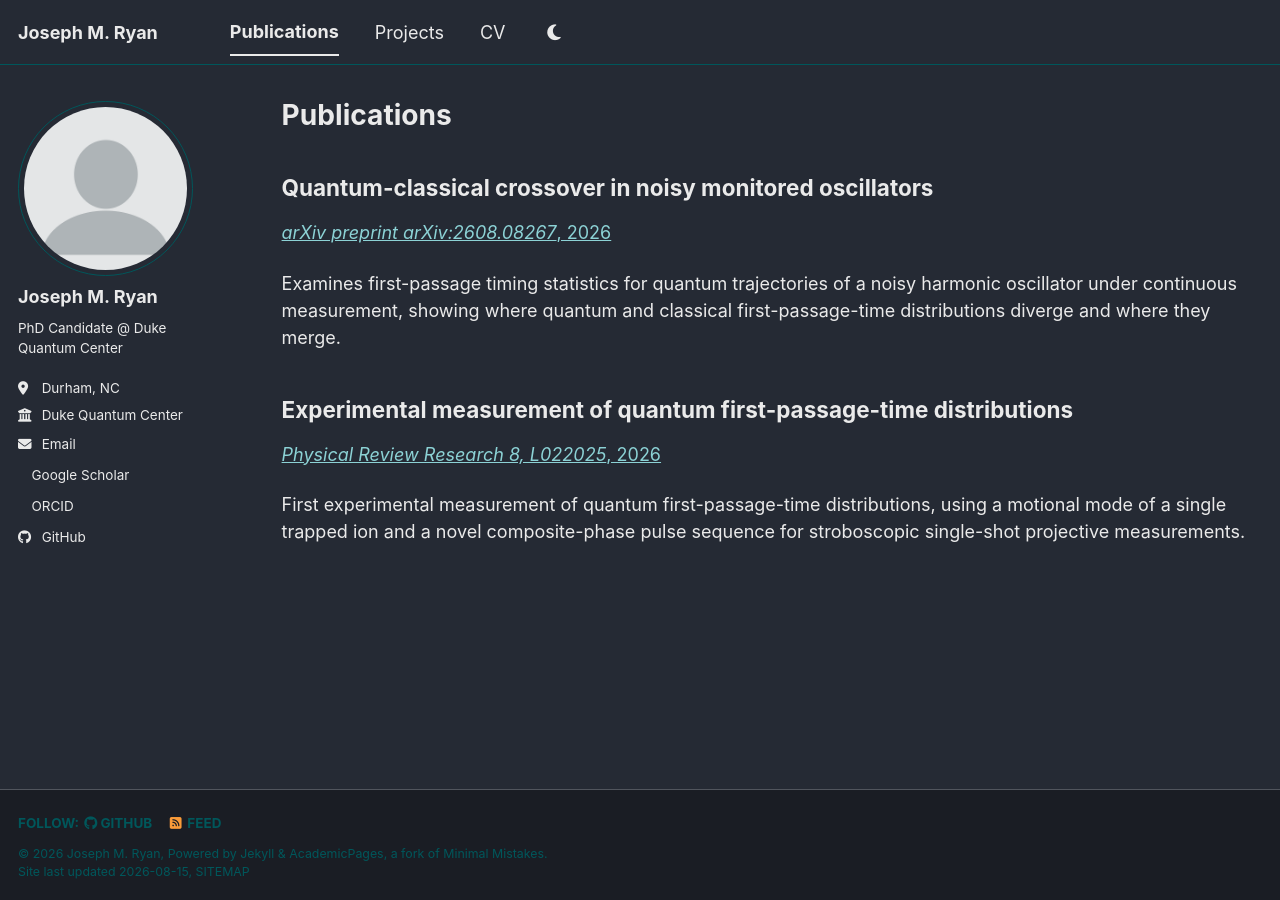
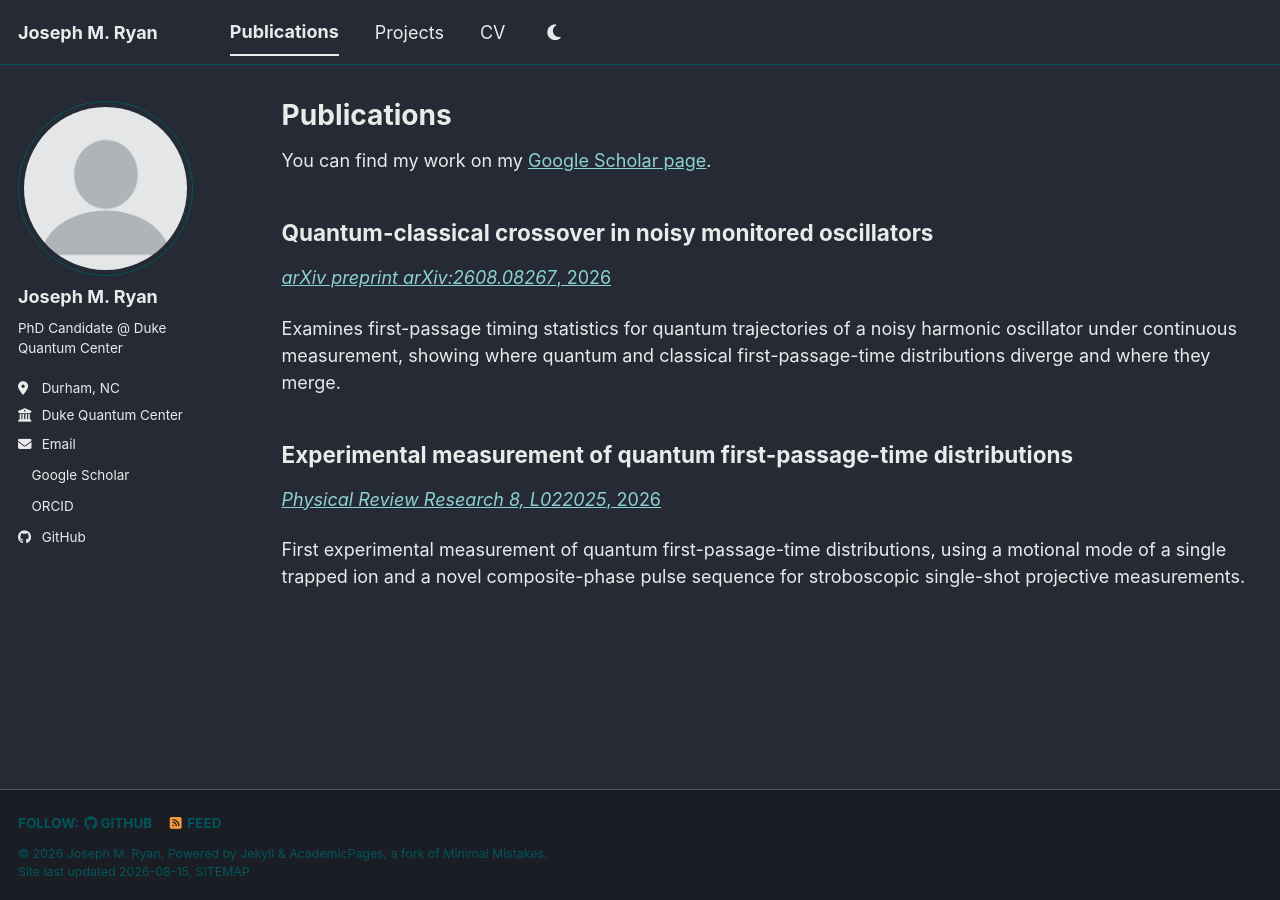
Before and after one commit to joseph-ryan-quantum/joseph-ryan-quantum.github.io, a Jekyll site: the page built from _pages/publications.html, in a window 1280 px wide. Built offline with Jekyll 4.4.1, drawn with Linux system fonts in a browser that asks for light colours; a style sheet for code colours, icons or effects is not loaded.

Commit message:
Add Google Scholar link line back to Publications page

```diff
--- a/_pages/publications.html
+++ b/_pages/publications.html
@@ -7,6 +7,10 @@ author_profile: true
 
 {% include base_path %}
 
+{% if site.author.googlescholar %}
+  <p>You can find my work on my <a href="{{ site.author.googlescholar }}">Google Scholar page</a>.</p>
+{% endif %}
+
 {% for post in site.publications reversed %}
   {% include archive-single.html %}
 {% endfor %}
```
